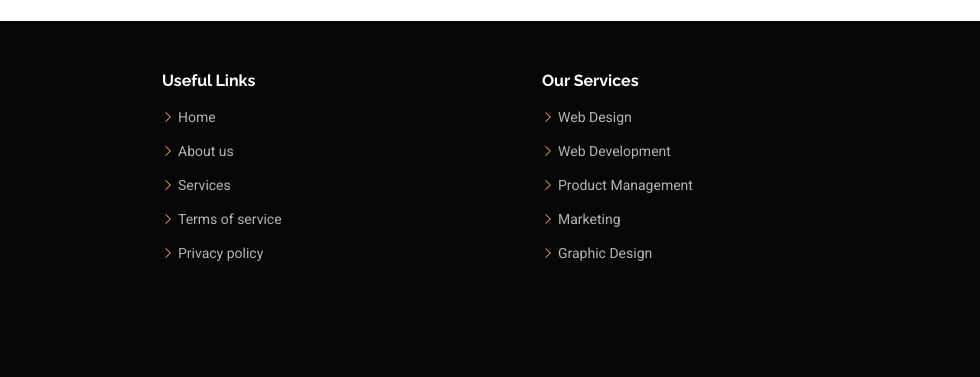
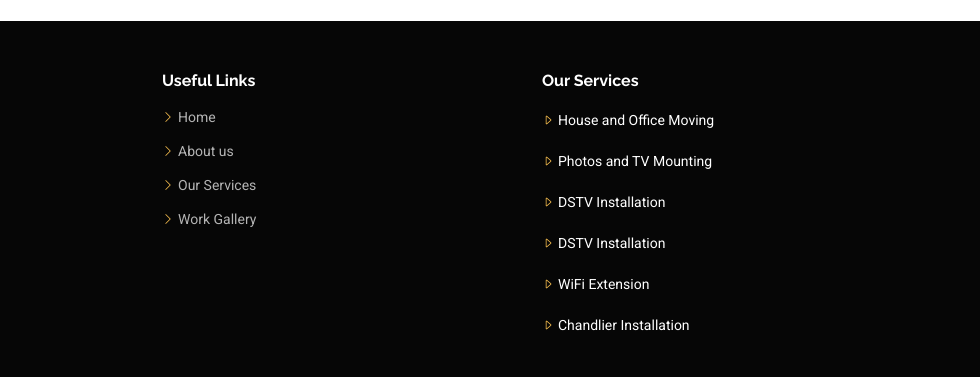
Before and after one commit to bikathi/cj-movers, a plain HTML site: page index.html in a window 1280 px wide. Shown: the part 5566-5943 px from the top of the page, 300-1280 px from the left. Drawn offline with Linux system fonts and the light colour scheme.

Commit message:
Customize details in the footer

```diff
--- a/index.html
+++ b/index.html
@@ -995,23 +995,19 @@
                             <ul>
                                 <li>
                                     <i class="bi bi-chevron-right"></i>
-                                    <a href="#"> Home</a>
+                                    <a href="#hero">Home</a>
                                 </li>
                                 <li>
                                     <i class="bi bi-chevron-right"></i>
-                                    <a href="#"> About us</a>
+                                    <a href="#about">About us</a>
                                 </li>
                                 <li>
                                     <i class="bi bi-chevron-right"></i>
-                                    <a href="#"> Services</a>
+                                    <a href="#services">Our Services</a>
                                 </li>
                                 <li>
                                     <i class="bi bi-chevron-right"></i>
-                                    <a href="#"> Terms of service</a>
-                                </li>
-                                <li>
-                                    <i class="bi bi-chevron-right"></i>
-                                    <a href="#"> Privacy policy</a>
+                                    <a href="#portfolio">Work Gallery</a>
                                 </li>
                             </ul>
                         </div>
@@ -1020,24 +1016,28 @@
                             <h4>Our Services</h4>
                             <ul>
                                 <li>
-                                    <i class="bi bi-chevron-right"></i>
-                                    <a href="#"> Web Design</a>
+                                    <i class="bi bi-caret-right"></i>
+                                    <span>House and Office Moving</span>
                                 </li>
                                 <li>
-                                    <i class="bi bi-chevron-right"></i>
-                                    <a href="#"> Web Development</a>
+                                    <i class="bi bi-caret-right"></i>
+                                    <span>Photos and TV Mounting</span>
                                 </li>
                                 <li>
-                                    <i class="bi bi-chevron-right"></i>
-                                    <a href="#"> Product Management</a>
+                                    <i class="bi bi-caret-right"></i>
+                                    <span>DSTV Installation</span>
                                 </li>
                                 <li>
-                                    <i class="bi bi-chevron-right"></i>
-                                    <a href="#"> Marketing</a>
+                                    <i class="bi bi-caret-right"></i>
+                                    <span>DSTV Installation</span>
                                 </li>
                                 <li>
-                                    <i class="bi bi-chevron-right"></i>
-                                    <a href="#"> Graphic Design</a>
+                                    <i class="bi bi-caret-right"></i>
+                                    <span>WiFi Extension</span>
+                                </li>
+                                <li>
+                                    <i class="bi bi-caret-right"></i>
+                                    <span>Chandlier Installation</span>
                                 </li>
                             </ul>
                         </div>
```
